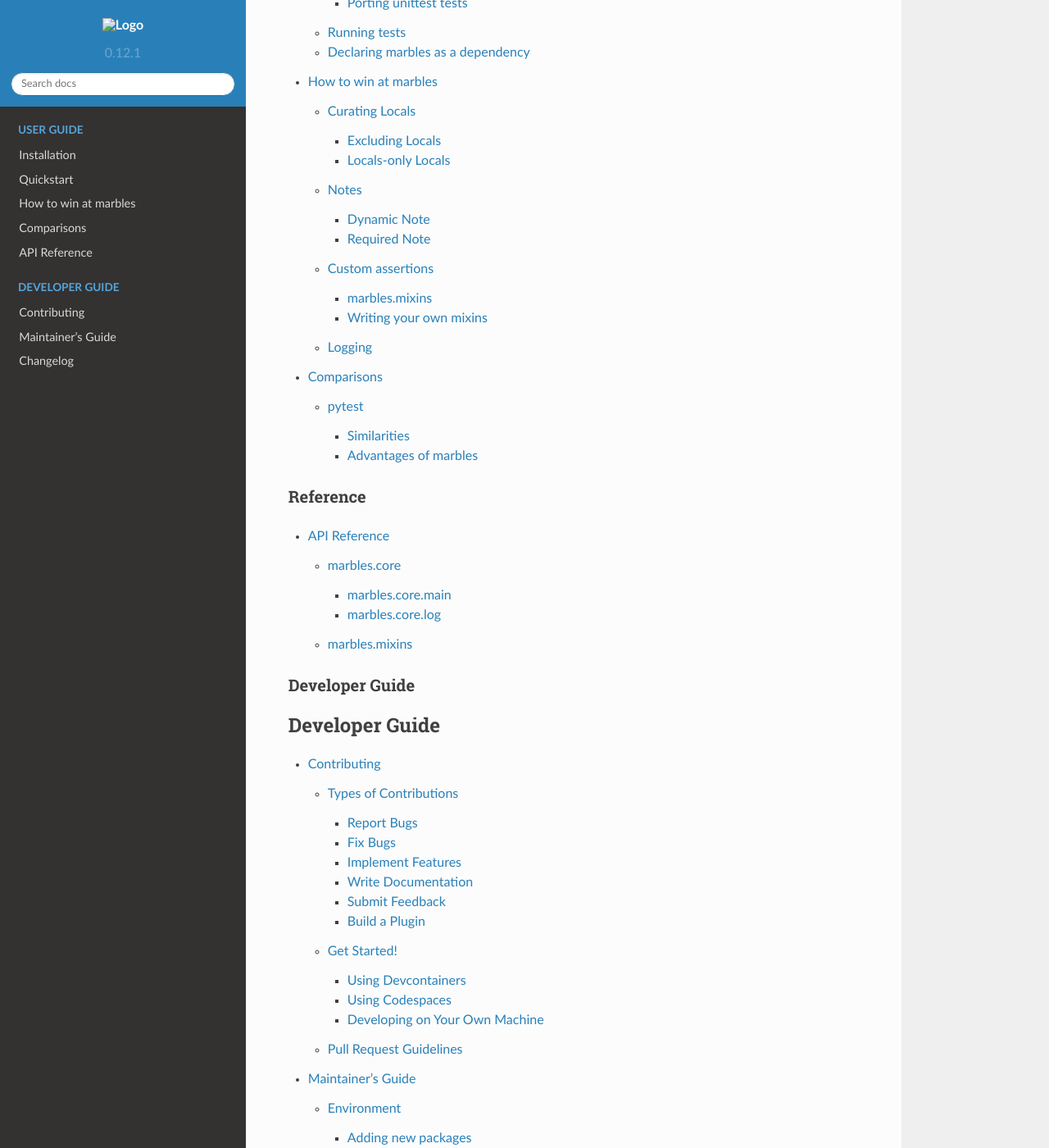
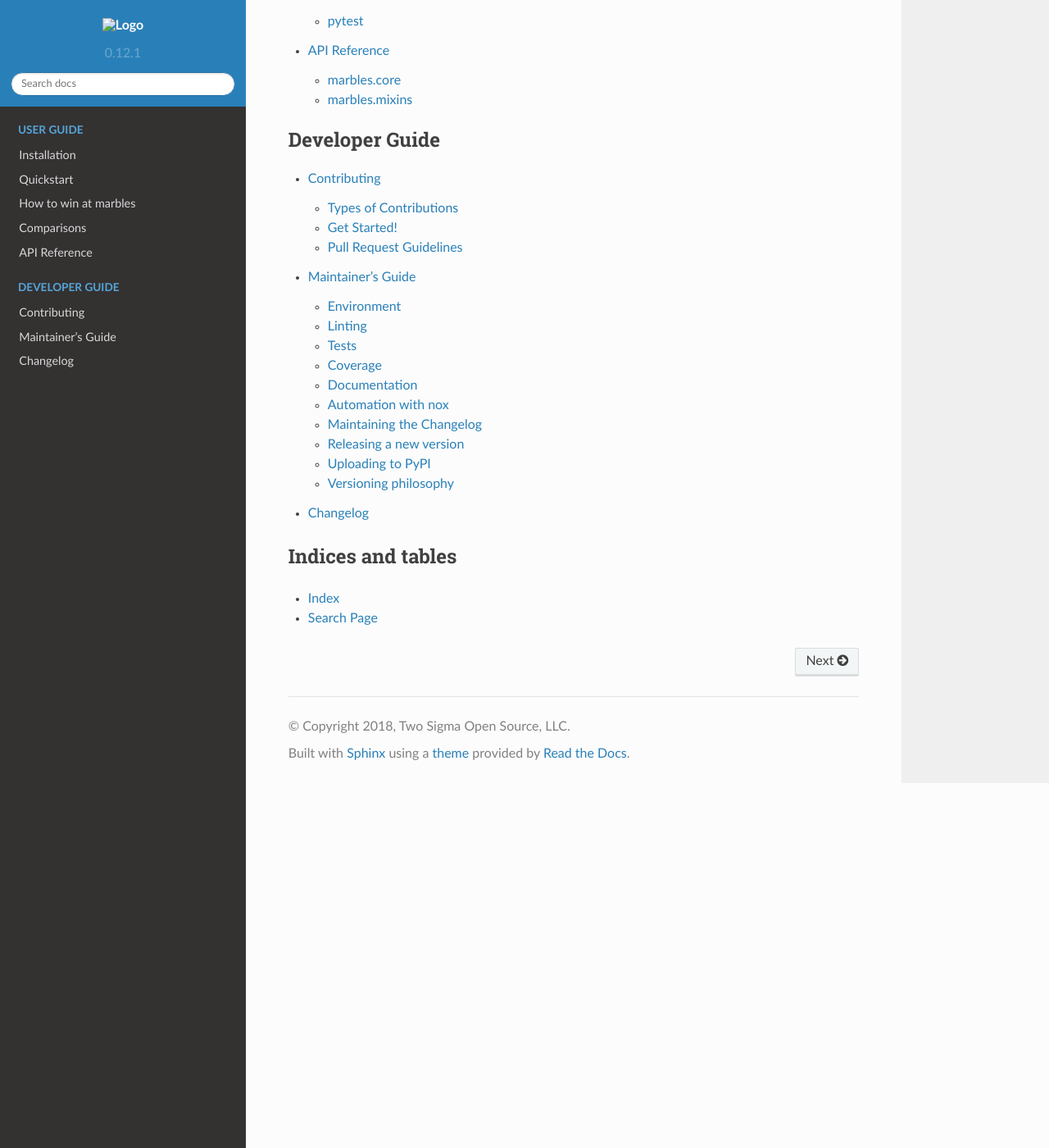
Before and after one commit to twosigma/marbles, a Sphinx documentation site: the page built from docs/index.rst, in a window 1280 px wide and 1400 px high, scrolled down 1509 px. Shown: the whole window at 82% size. Built offline with Sphinx 7.4.7 and the Read the Docs theme 2.0.0, drawn with Linux system fonts in a browser that asks for light colours; the version number is read from the project's files by our own code; some of the changed text lies outside the part shown.

```diff
--- a/docs/index.rst
+++ b/docs/index.rst
@@ -46,28 +46,18 @@ The main idea behind marbles is that test failures are documentation. We wanted
 Contents
 --------
 
-User Guide
-""""""""""
 .. toctree::
-   :maxdepth: 3
+   :maxdepth: 2
    :caption: User Guide
 
    install
    quickstart
    winning
    comparisons
-
-Reference
-"""""""""
-.. toctree::
-   :maxdepth: 3
-
    reference
 
-Developer Guide
-"""""""""""""""
 .. toctree::
-   :maxdepth: 3
+   :maxdepth: 2
    :caption: Developer Guide
 
    contributing
```
